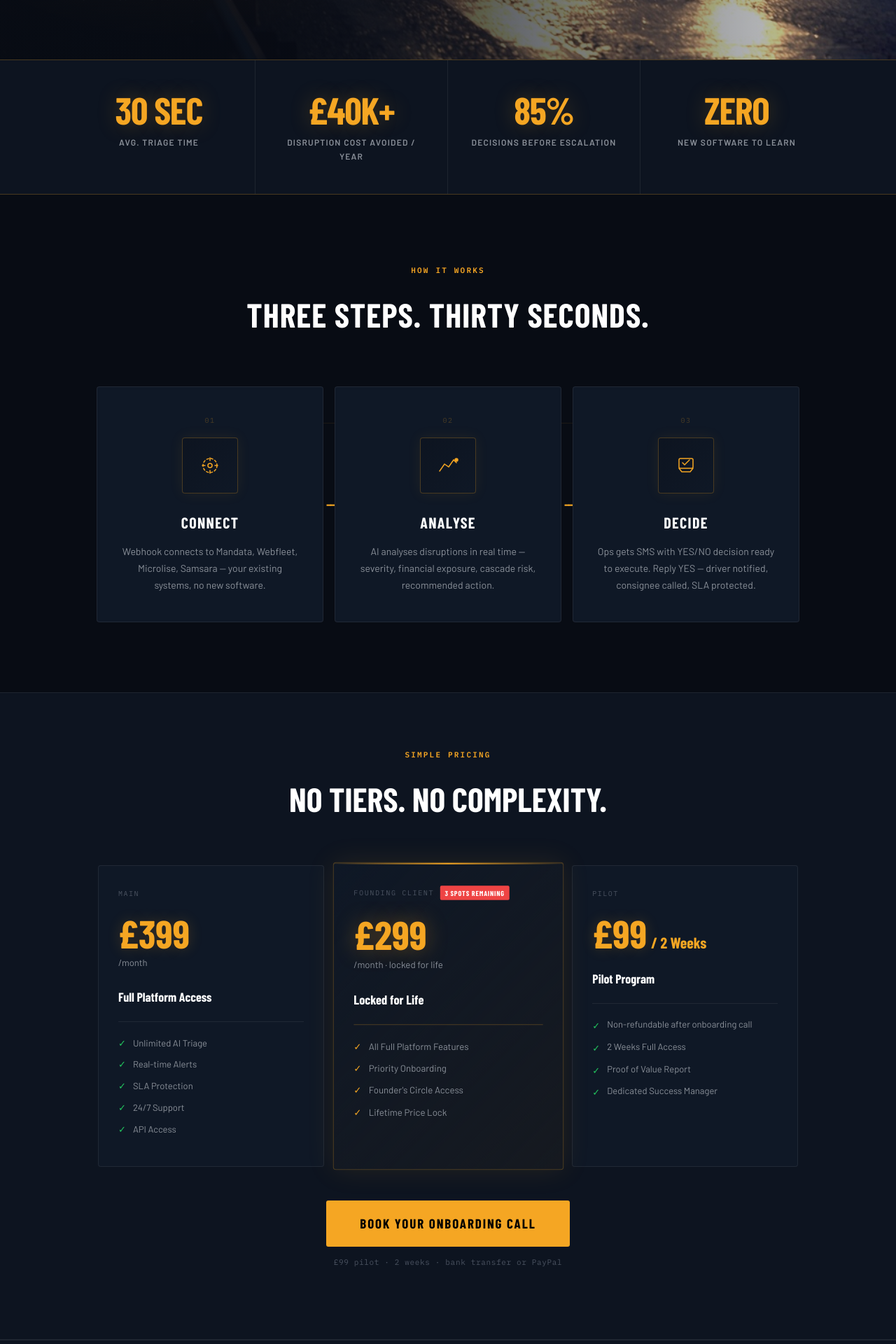
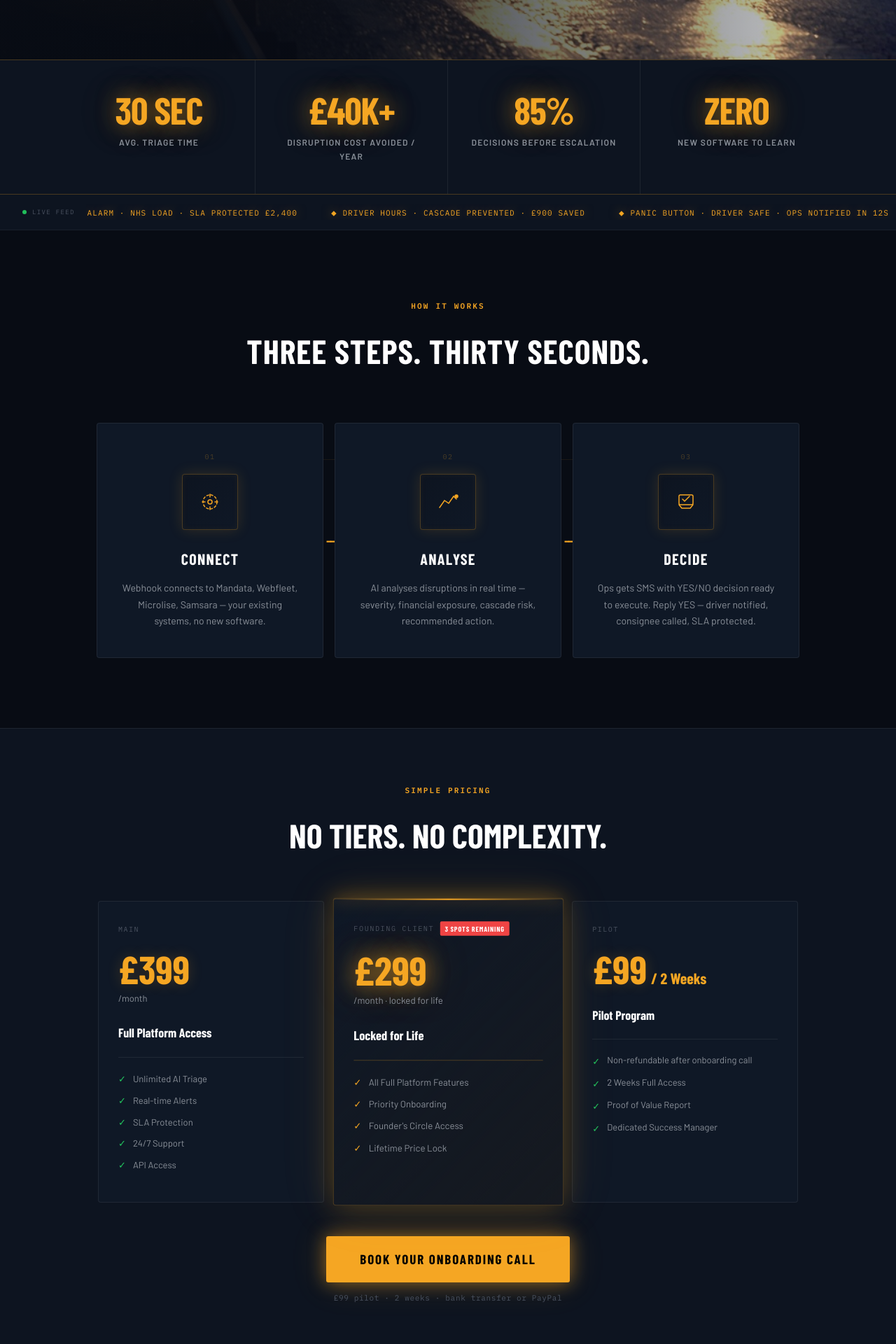
Before and after one commit to waterwellproject8-star/disruption-hub, a Next.js app: page / in a window 1280 px wide. Shown: the part 740-2660 px from the top of the page at 70% size. Built offline with nearby package versions, Linux system fonts and the light colour scheme; a web font is replaced by a local one.

Commit message:
Premium amber glow effects + live incident ticker

```diff
--- a/app/page.js
+++ b/app/page.js
@@ -34,6 +34,7 @@ function HexMark({ size = 28 }) {
       background: T.amber,
       clipPath: 'polygon(50% 0%, 100% 25%, 100% 75%, 50% 100%, 0% 75%, 0% 25%)',
       flexShrink: 0,
+      filter: 'drop-shadow(0 0 8px rgba(245,166,35,0.7)) drop-shadow(0 0 16px rgba(245,166,35,0.35))',
     }} />
   )
 }
@@ -67,12 +68,22 @@ export default function HomePage() {
         html { scroll-behavior: smooth; }
         @keyframes pulse { 0%,100%{opacity:1} 50%{opacity:0.5} }
         @keyframes fadeUp { from{opacity:0;transform:translateY(20px)} to{opacity:1;transform:translateY(0)} }
+        @keyframes marquee { 0%{transform:translateX(0)} 100%{transform:translateX(-50%)} }
+        .ticker-track { animation: marquee 30s linear infinite; display:inline-flex; gap:48px; white-space:nowrap; }
+        .ticker-track:hover { animation-play-state: paused; }
+        .amber-glow { text-shadow: 0 0 30px rgba(245,166,35,0.65), 0 0 60px rgba(245,166,35,0.3); }
+        .amber-btn-glow { box-shadow: 0 0 25px rgba(245,166,35,0.5), 0 0 50px rgba(245,166,35,0.2) !important; }
+        .amber-btn-glow:hover { box-shadow: 0 0 35px rgba(245,166,35,0.7), 0 0 70px rgba(245,166,35,0.35) !important; transform: translateY(-2px); }
+        .stat-card-hover:hover { transform: translateY(-3px); transition: all 0.2s; }
+        .stat-card-hover:hover .stat-val { text-shadow: 0 0 40px rgba(245,166,35,0.8), 0 0 80px rgba(245,166,35,0.4); }
+        .how-card-hover:hover { border-color: rgba(245,166,35,0.5) !important; box-shadow: 0 0 20px rgba(245,166,35,0.15), inset 0 0 20px rgba(245,166,35,0.04); }
+        .hex-glow { filter: drop-shadow(0 0 8px rgba(245,166,35,0.7)) drop-shadow(0 0 16px rgba(245,166,35,0.35)); }
         .nav-link { color: ${T.textDim}; text-decoration: none; font-size: 14px; font-weight: 500; letter-spacing: 0.02em; transition: color 0.2s; font-family: ${FF.body}; }
         .nav-link:hover { color: ${T.text}; }
         .btn-primary { background: ${T.amber}; color: #000; border: none; padding: 11px 24px; font-family: ${FF.condensed}; font-size: 15px; font-weight: 700; letter-spacing: 0.08em; text-transform: uppercase; cursor: pointer; text-decoration: none; display: inline-flex; align-items: center; gap: 8px; transition: all 0.2s; border-radius: 3px; }
         .btn-primary:hover { background: ${T.amberBright}; transform: translateY(-1px); box-shadow: 0 6px 24px rgba(245,166,35,0.3); }
-        .btn-hero { background: ${T.amber}; color: #000; border: none; padding: 16px 40px; font-family: ${FF.condensed}; font-size: 18px; font-weight: 800; letter-spacing: 0.1em; text-transform: uppercase; cursor: pointer; text-decoration: none; display: inline-flex; align-items: center; gap: 10px; transition: all 0.2s; border-radius: 3px; }
-        .btn-hero:hover { background: ${T.amberBright}; transform: translateY(-2px); box-shadow: 0 10px 36px rgba(245,166,35,0.35); }
+        .btn-hero { background: ${T.amber}; color: #000; border: none; padding: 16px 40px; font-family: ${FF.condensed}; font-size: 18px; font-weight: 800; letter-spacing: 0.1em; text-transform: uppercase; cursor: pointer; text-decoration: none; display: inline-flex; align-items: center; gap: 10px; transition: all 0.2s; border-radius: 3px; box-shadow: 0 0 25px rgba(245,166,35,0.5), 0 0 50px rgba(245,166,35,0.2); }
+        .btn-hero:hover { background: ${T.amberBright}; transform: translateY(-2px); box-shadow: 0 0 35px rgba(245,166,35,0.7), 0 0 70px rgba(245,166,35,0.35); }
         .btn-outline { background: transparent; color: ${T.amber}; border: 1px solid ${T.amber}; padding: 11px 24px; font-family: ${FF.condensed}; font-size: 15px; font-weight: 700; letter-spacing: 0.08em; text-transform: uppercase; cursor: pointer; text-decoration: none; display: inline-flex; align-items: center; gap: 8px; transition: all 0.2s; border-radius: 3px; }
         .btn-outline:hover { background: rgba(245,166,35,0.08); }
         .btn-cta-large { background: ${T.amber}; color: #000; border: none; padding: 18px 48px; font-family: ${FF.condensed}; font-size: 19px; font-weight: 800; letter-spacing: 0.1em; text-transform: uppercase; cursor: pointer; text-decoration: none; display: inline-flex; align-items: center; gap: 10px; transition: all 0.2s; border-radius: 3px; }
@@ -171,8 +182,9 @@ export default function HomePage() {
             letterSpacing: '0.2em', textTransform: 'uppercase',
             color: T.amber, marginBottom: 24,
             display: 'inline-flex', alignItems: 'center', gap: 12,
+            textShadow: '0 0 20px rgba(245,166,35,0.6)',
           }}>
-            <span style={{ width: 28, height: 1, background: T.amber, display: 'inline-block' }} />
+            <span style={{ width: 28, height: 1, background: T.amber, display: 'inline-block', boxShadow: '0 0 8px rgba(245,166,35,0.8)' }} />
             AI Operations Intelligence
             <span style={{ width: 28, height: 1, background: T.amber, display: 'inline-block' }} />
           </div>
@@ -188,7 +200,7 @@ export default function HomePage() {
             Your Ops Never Sleep.
             <span style={{
               color: T.amber, display: 'block',
-              textShadow: '0 0 40px rgba(245,166,35,0.3)',
+              textShadow: '0 0 30px rgba(245,166,35,0.65), 0 0 60px rgba(245,166,35,0.3), 0 0 100px rgba(245,166,35,0.15)',
             }}>
               Neither Does Ours.
             </span>
@@ -280,16 +292,17 @@ export default function HomePage() {
             { value: '85%', label: 'Decisions Before Escalation' },
             { value: 'ZERO', label: 'New Software to Learn' },
           ].map((s, i) => (
-            <div key={i} className="stat-card" style={{
+            <div key={i} className="stat-card stat-card-hover" style={{
               padding: '44px 32px', textAlign: 'center',
               borderRight: i < 3 ? `1px solid ${T.border}` : 'none',
-              transition: 'all 0.2s',
+              transition: 'all 0.2s', cursor: 'default',
             }}>
-              <div style={{
+              <div className="stat-val" style={{
                 fontFamily: FF.condensed, fontSize: 54, fontWeight: 900,
                 color: T.amber, lineHeight: 1, letterSpacing: '-0.02em',
                 marginBottom: 10,
-                textShadow: '0 0 30px rgba(245,166,35,0.25)',
+                textShadow: '0 0 30px rgba(245,166,35,0.5), 0 0 60px rgba(245,166,35,0.25)',
+                transition: 'text-shadow 0.2s',
               }}>
                 {s.value}
               </div>
@@ -301,6 +314,23 @@ export default function HomePage() {
               </div>
             </div>
           ))}
+        </div>
+      </div>
+
+      {/* ── LIVE INCIDENT TICKER ─────────────────────────────────────────────── */}
+      <div style={{ background: '#0d1420', borderBottom: '1px solid rgba(255,255,255,0.05)', padding: '14px 0', overflow: 'hidden' }}>
+        <div style={{ display: 'flex', alignItems: 'center', gap: 16, marginBottom: 0 }}>
+          <div style={{ paddingLeft: 32, flexShrink: 0, display: 'flex', alignItems: 'center', gap: 8 }}>
+            <div style={{ width: 6, height: 6, borderRadius: '50%', background: '#22c55e', animation: 'pulse 2s infinite' }} />
+            <span style={{ fontFamily: "'IBM Plex Mono', monospace", fontSize: 9, color: '#4a5260', letterSpacing: '0.15em', textTransform: 'uppercase', whiteSpace: 'nowrap' }}>LIVE FEED</span>
+          </div>
+          <div style={{ flex: 1, overflow: 'hidden' }}>
+            <div className="ticker-track" style={{ fontFamily: "'IBM Plex Mono', monospace", fontSize: 11, color: '#f5a623', letterSpacing: '0.1em', textTransform: 'uppercase', textShadow: '0 0 15px rgba(245,166,35,0.5)' }}>
+              {['REEFER FAULT · M62 J27 · RESOLVED IN 28s','TEMP ALARM · NHS LOAD · SLA PROTECTED £2,400','DRIVER HOURS · CASCADE PREVENTED · £900 SAVED','PANIC BUTTON · DRIVER SAFE · OPS NOTIFIED IN 12s','JOB DELAYED · TESCO DC · AUTO-REROUTED · £1,200 PROTECTED','REEFER FAULT · M62 J27 · RESOLVED IN 28s','TEMP ALARM · NHS LOAD · SLA PROTECTED £2,400','DRIVER HOURS · CASCADE PREVENTED · £900 SAVED','PANIC BUTTON · DRIVER SAFE · OPS NOTIFIED IN 12s','JOB DELAYED · TESCO DC · AUTO-REROUTED · £1,200 PROTECTED'].map((item, i) => (
+                <span key={i} style={{ flexShrink: 0 }}>⬥ {item}</span>
+              ))}
+            </div>
+          </div>
         </div>
       </div>
 
@@ -368,13 +398,13 @@ export default function HomePage() {
               ),
             },
           ].map((step, i) => (
-            <div key={i} className="how-card" style={{
+            <div key={i} className="how-card how-card-hover" style={{
               textAlign: 'center', padding: '40px 32px', position: 'relative', zIndex: 1,
               background: T.navyCard,
               border: `1px solid ${T.border}`,
               borderRadius: 4,
               margin: '0 8px',
-              transition: 'border-color 0.2s',
+              transition: 'all 0.2s',
             }}>
               {/* Step number */}
               <div style={{
@@ -392,7 +422,7 @@ export default function HomePage() {
                 display: 'flex', alignItems: 'center', justifyContent: 'center',
                 margin: '0 auto 24px',
                 background: `linear-gradient(135deg, ${T.navyMid}, ${T.navyCard})`,
-                boxShadow: `0 0 20px rgba(245,166,35,0.08)`,
+                boxShadow: '0 0 20px rgba(245,166,35,0.15), inset 0 0 10px rgba(245,166,35,0.05)',
               }}>
                 {step.icon}
               </div>
@@ -494,14 +524,15 @@ export default function HomePage() {
               border: `1px solid ${T.amberBorder}`,
               borderRadius: 4, padding: '32px 28px',
               position: 'relative',
-              boxShadow: `0 0 40px rgba(245,166,35,0.1), inset 0 1px 0 rgba(245,166,35,0.15)`,
+              boxShadow: `0 0 40px rgba(245,166,35,0.25), 0 0 80px rgba(245,166,35,0.1), inset 0 1px 0 rgba(245,166,35,0.2)`,
               transform: 'scale(1.02)',
               transition: 'transform 0.2s',
             }}>
               {/* Top accent line */}
               <div style={{
                 position: 'absolute', top: 0, left: 0, right: 0, height: 2,
-                background: `linear-gradient(90deg, transparent, ${T.amber}, transparent)`,
+                background: `linear-gradient(90deg, transparent, #f5a623, transparent)`,
+              boxShadow: '0 0 20px rgba(245,166,35,0.8)',
                 borderRadius: '4px 4px 0 0',
               }} />
               <div style={{ display: 'flex', alignItems: 'center', gap: 8, marginBottom: 20 }}>
@@ -523,7 +554,7 @@ export default function HomePage() {
               <div style={{
                 fontFamily: FF.condensed, fontSize: 56, fontWeight: 900,
                 color: T.amber, lineHeight: 1, marginBottom: 4,
-                textShadow: '0 0 30px rgba(245,166,35,0.35)',
+                textShadow: '0 0 30px rgba(245,166,35,0.7), 0 0 60px rgba(245,166,35,0.35)',
               }}>
                 £299
               </div>
@@ -590,7 +621,7 @@ export default function HomePage() {
           {/* Main CTA */}
           <div style={{ textAlign: 'center' }}>
             <a
-              className="btn-cta-large"
+              className="btn-cta-large amber-btn-glow"
               href="mailto:hello@disruptionhub.ai?subject=Onboarding call request — DisruptionHub pilot&body=Hi, I'd like to book my onboarding call to start the £99 pilot."
               onClick={handleMailto}
             >
```
